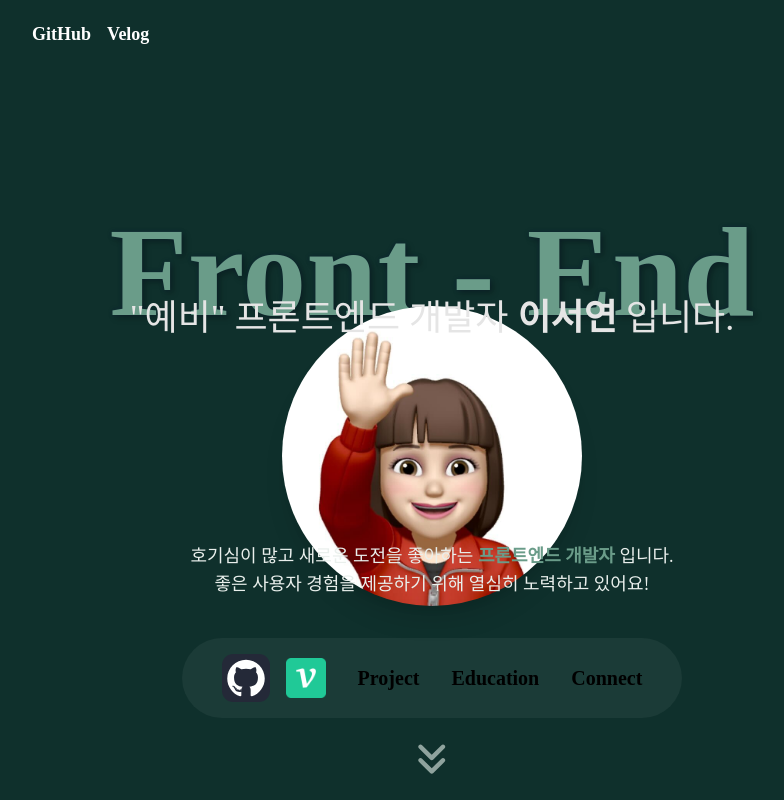
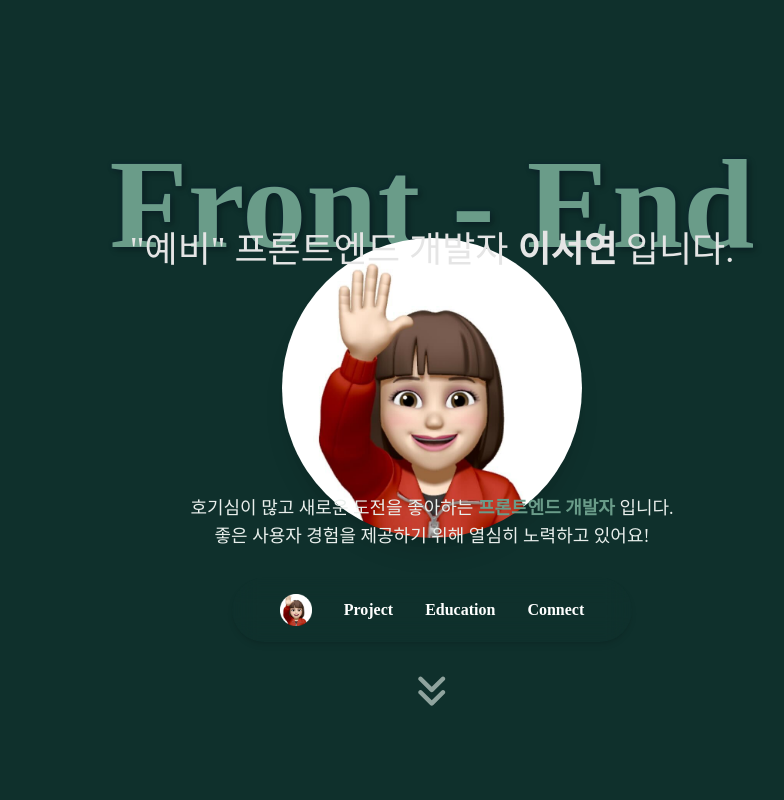
Before and after one commit to seoyeon1123/seo_hompy, a React (Vite) app: page / in a window 1280 px wide. Shown: the top 800 px of the page, without its empty margins (208-992 px from the left). Built offline with nearby package versions, Linux system fonts and the light colour scheme; no server answers; the database is empty.

Commit message:
Feat: nav 수정

```diff
--- a/src/pages/Home.tsx
+++ b/src/pages/Home.tsx
@@ -4,7 +4,6 @@
 import { FontAwesomeIcon } from '@fortawesome/react-fontawesome';
 import { faAnglesDown } from '@fortawesome/free-solid-svg-icons';
 import About from './About';
-import TopBar from '../layout/TopBar';
 import NavComponent from './NavComponent';
 import Project from './Project';
 import Education from './Education';
@@ -32,8 +31,7 @@
 
   return (
     <>
-      <div className={`relative ${scrollable ? 'overflow-y-auto' : 'overflow-hidden'}`}>
-        <TopBar />
+      <div className={`relative ${scrollable ? 'overflow-y-auto' : 'overflow-hidden'}`} id="main">
         <div className="flex flex-col items-center justify-center gap-5 h-screen relative">
           {firstTextVisible && (
             <motion.div
@@ -71,16 +69,18 @@
               initial={{ opacity: 0, y: 20 }}
               animate={{ opacity: 1, y: 0 }}
               transition={{ duration: 0.8 }}
-              className="text-center absolute bottom-[150px] sm:bottom-[150px]"
+              className="text-center absolute bottom-[150px] sm:bottom-[150px] "
               onAnimationComplete={() => setThirdTextVisible(true)}
             >
-              <p className="text-lg sm:text-sm text-center px-4 text-[#E9EFEC] my-10">
+              <p className="text-lg sm:text-sm text-center px-4 text-[#E9EFEC] py-10 ">
                 호기심이 많고 새로운 도전을 좋아하는 <br className="hidden sm:block" />
                 <span className="text-[#6A9C89] font-semibold">프론트엔드 개발자</span> 입니다.
                 <br /> 좋은 사용자 경험을 제공하기 위해 열심히 노력하고 있어요!
               </p>
 
-              <NavComponent />
+              <div className="flex flex-row justify-center items-center mt-5 mb-10">
+                <NavComponent />
+              </div>
             </motion.div>
           )}
 
--- a/src/pages/NavComponent.tsx
+++ b/src/pages/NavComponent.tsx
@@ -1,21 +1,41 @@
 import { useState, useEffect, useRef } from 'react';
-import velog from '../assets/navigation/image.png';
-import github from '../assets/skill/Github_Dark.svg';
+import main from '../assets/main/profile.png';
 
 const NavComponent = () => {
   const [fixedNav, setFixedNav] = useState(false); // 네비게이션 고정 여부
+  const [activeSection, setActiveSection] = useState<string | null>(null); // 현재 활성화된 섹션
   const navRef = useRef<HTMLDivElement>(null); // 네비게이션 바의 ref
+  const originalOffset = useRef(0); // 네비게이션 바의 초기 위치 저장
+
+  const sections = ['main', 'project', 'education', 'connect'];
 
   useEffect(() => {
     const handleScroll = () => {
       if (navRef.current) {
-        // 네비게이션 바의 위치 계산
         const rect = navRef.current.getBoundingClientRect();
-        // 네비게이션 바가 화면의 최상단에 도달하면 fixedNav 상태를 true로 변경
-        if (rect.top <= 0) {
-          setFixedNav(true); // 고정되도록 설정
+        const scrollTop = window.scrollY;
+
+        if (originalOffset.current === 0) {
+          originalOffset.current = rect.top + scrollTop;
+        }
+
+        if (scrollTop >= originalOffset.current) {
+          setFixedNav(true);
         } else {
-          setFixedNav(false); // 원래 위치로 돌아감
+          setFixedNav(false);
+        }
+
+        const windowHeight = window.innerHeight;
+
+        for (const sectionId of sections) {
+          const element = document.getElementById(sectionId);
+          if (element) {
+            const rect = element.getBoundingClientRect();
+            if (rect.top >= 0 && rect.top <= windowHeight / 4) {
+              setActiveSection(sectionId);
+              break;
+            }
+          }
         }
       }
     };
@@ -39,30 +59,43 @@
   return (
     <div
       ref={navRef}
-      className={`transition-all ${fixedNav ? 'fixed top-0 left-0 w-full z-50 bg-white shadow-lg' : 'bg-transparent'}`}
+      className={`transition-all ${fixedNav ? 'fixed top-0 left-0 w-full z-50' : 'absolute bg-transparent'}`}
     >
-      <div className="flex justify-center items-center gap-8 py-4 bg-white rounded-full text-black font-bold bg-opacity-5 w-[500px] mx-auto">
-        <div className="flex flex-row gap-4 justify-center items-center">
-          <a
-            href="https://github.com/seoyeon1123"
-            className="text-white hover:text-[#6A9C89] hover:text-shadow-lg transition"
-          >
-            <img src={github} alt="github" className="size-12" />
-          </a>
-          <a
-            href="https://velog.io/@leeeee/posts"
-            className="text-white hover:text-[#6A9C89] hover:text-shadow-lg transition"
-          >
-            <img src={velog} alt="벨로그" className="size-10" />
-          </a>
+      <div className="flex flex-row justify-center items-center gap-8 py-4  bg-opacity-5 backdrop-blur-md rounded-full *:text-white font-bold w-[400px] mx-auto shadow-md">
+        <div className={`text-base cursor-pointer `} onClick={() => scrollToSection('main')}>
+          <img src={main} alt="메인사진" className="size-8" />
         </div>
-        <div className="text-xl cursor-pointer" onClick={() => scrollToSection('project')}>
+
+        <div
+          className={`text-base cursor-pointer ${
+            activeSection === 'project'
+              ? 'text-white bg-[#fbe797] rounded-full px-2 py-1 border border-[#fbe797]'
+              : 'text-black'
+          }`}
+          onClick={() => scrollToSection('project')}
+        >
           Project
         </div>
-        <div className="text-xl cursor-pointer" onClick={() => scrollToSection('education')}>
+
+        <div
+          className={`text-base cursor-pointer ${
+            activeSection === 'education'
+              ? 'text-white bg-[#fbe797] rounded-full px-2 py-1 border border-[#fbe797]'
+              : 'text-black'
+          }`}
+          onClick={() => scrollToSection('education')}
+        >
           Education
         </div>
-        <div className="text-xl cursor-pointer" onClick={() => scrollToSection('connect')}>
+
+        <div
+          className={`text-base cursor-pointer ${
+            activeSection === 'connect'
+              ? 'text-white  bg-[#fbe797] rounded-full px-2 py-1 border border-[#fbe797]'
+              : 'text-black'
+          }`}
+          onClick={() => scrollToSection('connect')}
+        >
           Connect
         </div>
       </div>
```
